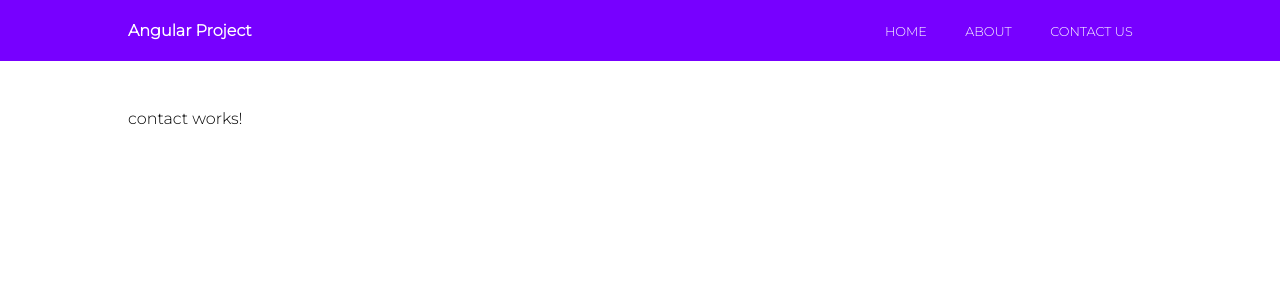
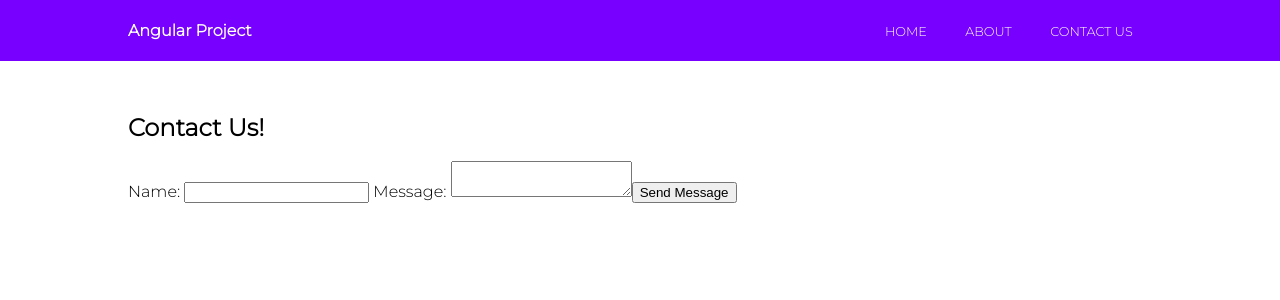
Before and after one commit to Asilo5/angular-practice, an Angular app: page /contact in a window 1280 px wide. Shown: the top 300 px of the page. Built offline with nearby package versions, Linux system fonts and the light colour scheme.

Commit message:
Add html to display a form on the page and add minimal styling

```diff
--- a/src/app/contact/contact.component.html
+++ b/src/app/contact/contact.component.html
@@ -1 +1,30 @@
-<p>contact works!</p>
+<h2>Contact Us!</h2>
+
+<form [formGroup]="messageForm" (ngSubmit)="onSubmit()">
+  <h5 *ngIf="success">Your form is valid!</h5>
+  <label>
+      Name:
+      <input type="text"
+             formControlName='name'
+      />
+      <section *ngIf="submitted && messageForm.controls.name.errors" class="error">
+          <p *ngIf="messageForm.controls.name.errors.required">Your name is required!</p>
+      </section>
+  </label>
+  <label>
+    Message:
+    <textarea formControlName='message'></textarea>
+    <section *ngIf="submitted && messageForm.controls.message.errors" class="error">
+        <p *ngIf="messageForm.controls.message.errors.required">A message required!</p>
+    </section>
+  </label>
+  <input type='submit' value="Send Message" class='cta' />
+</form>
+
+<section *ngIf="submitted">
+    <h4>Name: </h4>
+    <p>{{ messageForm.controls.name.value }}</p>
+
+    <h4>Message: </h4>
+    <p>{{ messageForm.controls.message.value }}</p>
+</section>
--- a/src/app/contact/contact.component.scss
+++ b/src/app/contact/contact.component.scss
@@ -0,0 +1,12 @@
+error {
+    color: red;
+}
+
+h4 {
+    color: black;
+
+}
+
+p {
+    @extend h4;
+}
```
